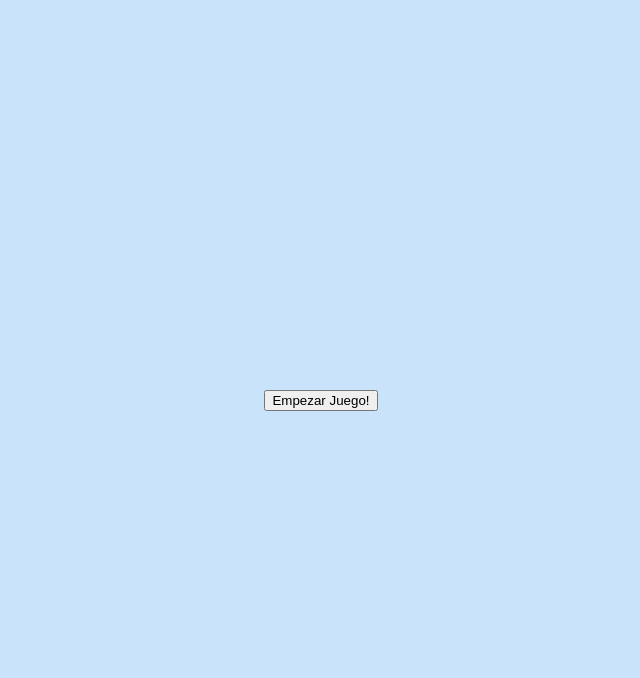
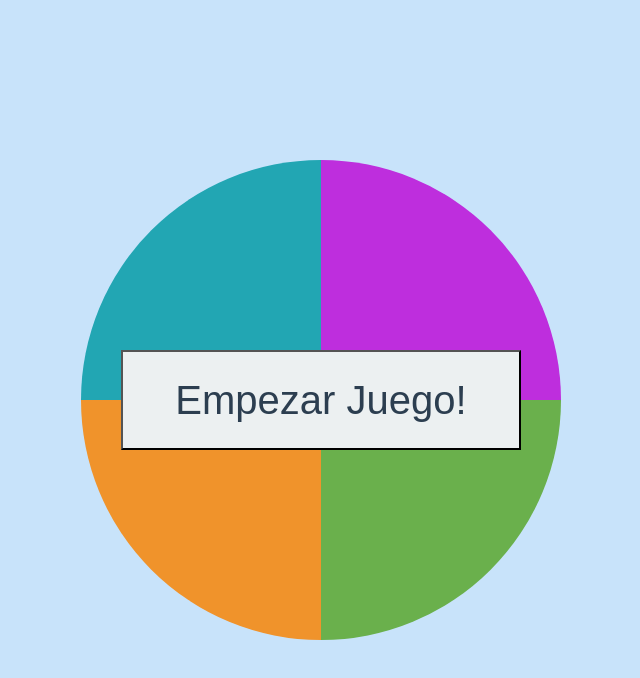
Before and after one commit to gnbarzol/1erJuegoJS, a plain HTML site: page index.html in a window 1280 px wide. Shown: the whole page, without its empty margins (319-959 px from the left). Drawn offline with Linux system fonts and the light colour scheme.

Commit message:
Doy estilos al juego y creo el archivo js

```diff
--- /dev/null
+++ b/Juego.js
@@ -0,0 +1,5 @@
+var celeste = document.getElementById("celeste");
+var violeta = document.getElementById("violeta");
+var naranja = document.getElementById("naranja");
+var verde = document.getElementById("verde");
+var btnEmpezar = document.getElementById("btnEmpezar");
--- a/index.html
+++ b/index.html
@@ -6,6 +6,7 @@
     <meta http-equiv="X-UA-Compatible" content="ie=edge">
     <title>Simon Dice</title>
     <link rel="stylesheet" href="./style.css">
+
 </head>
 <body>
     <div class="gameboard">
@@ -15,5 +16,6 @@
         <div id="verde" class="color verde right"></div>
         <button id="btnEmpezar" class="btn-start" onclick="empezarJuego()">Empezar Juego!</button>
     </div>
+    <script src="Juego.js"></script>
 </body>
 </html>
--- a/style.css
+++ b/style.css
@@ -6,3 +6,65 @@ body{
     align-items: center;
     height: 100vh; /*Ocupa toda la pantalla disponible*/
 }
+
+.gameboard{
+    height: 100vh;
+    width: 100vh;
+    border-radius: 50%;
+    overflow: hidden;
+    max-height: 60vh;
+    max-width: 60vh;
+}
+
+.color{
+    height: 50%;
+    width: 50%;
+    display: inline-block;
+}
+
+.left{
+    float: left;
+}
+
+.right{
+    float: right;
+}
+
+.celeste {
+    background: #22a6b3;
+}
+.celeste.light {
+    background: #7ed6df;
+}
+
+.violeta {
+    background: #be2edd;
+}
+.violeta.light {
+    background: #e056fd;
+}
+
+.naranja {
+    background: #f0932b;
+}
+.naranja.light {
+    background: #ffbe76;
+}
+
+.verde {
+    background: #6ab04c;
+}
+.verde.light {
+    background: #badc58;
+}
+
+.btn-start{
+    width: 400px;
+    height: 100px;
+    background-color: #ecf0f1;
+    color: #2c3e50;
+    font-size: 2.5rem;
+    position: absolute;
+    top: calc(50% - 50px);
+    left: calc(50% - 200px);
+}
```
